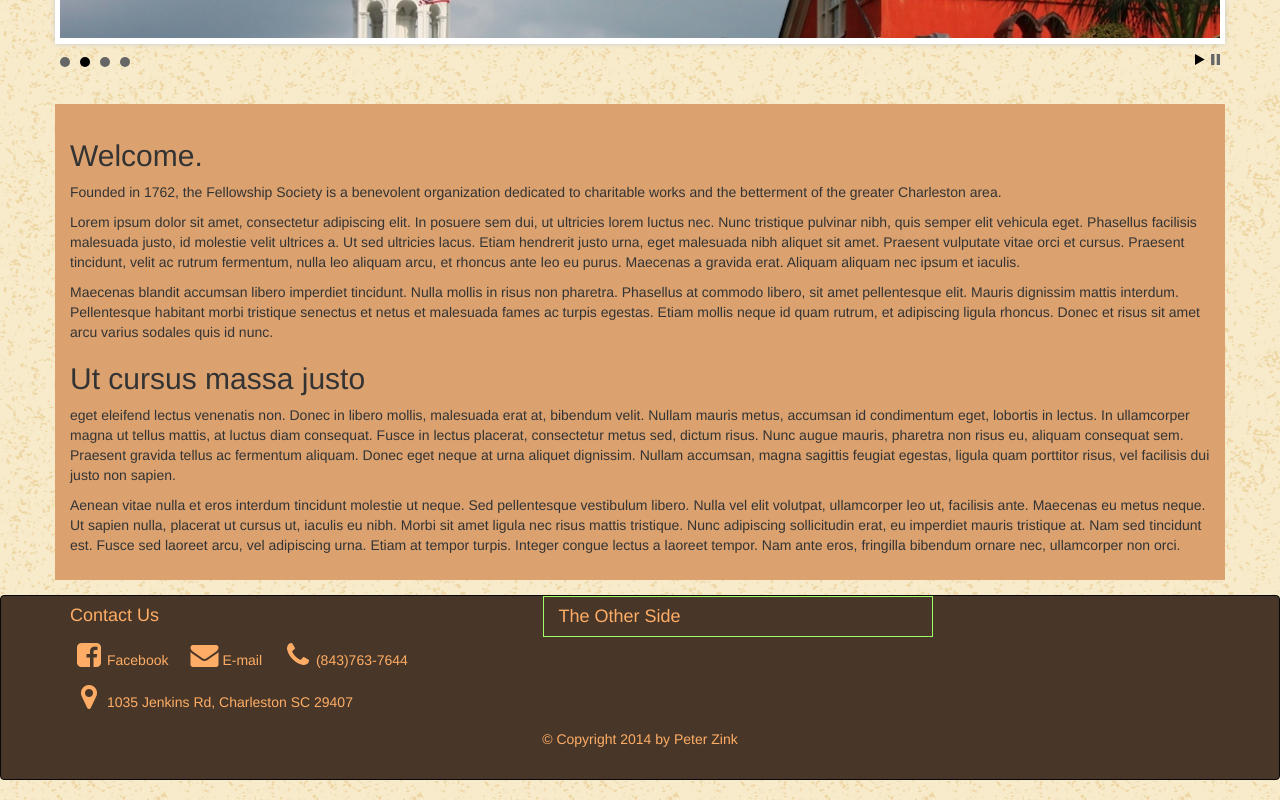
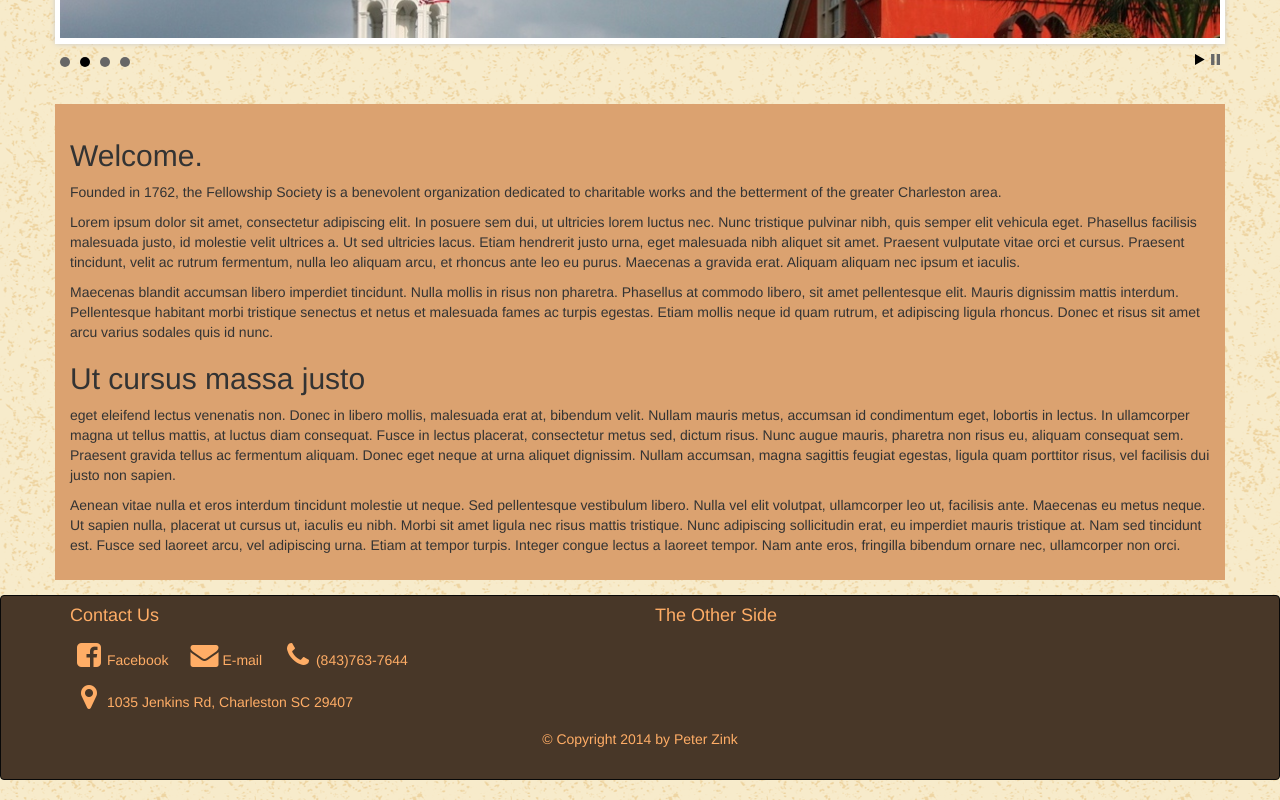
Before and after one commit to PedroPumada/fellowship_society, a plain HTML site: page index.html in a window 1280 px wide. Shown: the part 486-1286 px from the top of the page. Drawn offline with Linux system fonts and the light colour scheme.

Commit message:
Changed column widths on footer and eliminated green text box border on right footer

```diff
--- a/src/less/styles.less
+++ b/src/less/styles.less
@@ -130,7 +130,7 @@ footer {
 			color: @primaryLight;
 			.left-footer {
 				.make-xs-column(12);
-				.make-sm-column(5);
+				.make-sm-column(6);
 				h4 {
 					@media only screen and (max-width : @screen-xs) {
 						text-align: center;
@@ -159,8 +159,7 @@ footer {
 			}
 			.right-footer {
 				.make-xs-column(12);
-				.make-sm-column(4);
-				border: 1px solid @cornerLight;
+				.make-sm-column(6);
 			}
 		}
 		.copyright {
```
Also changed, not shown: css/styles.css.
